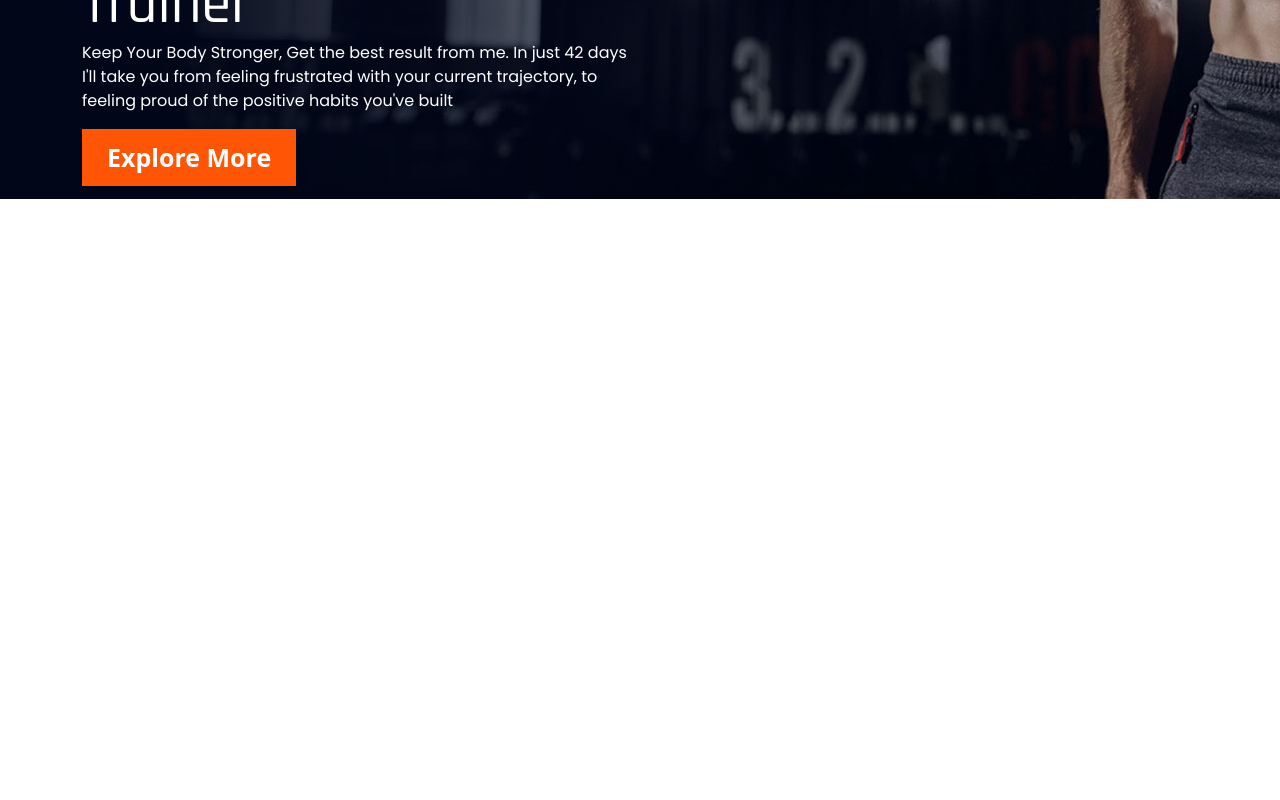
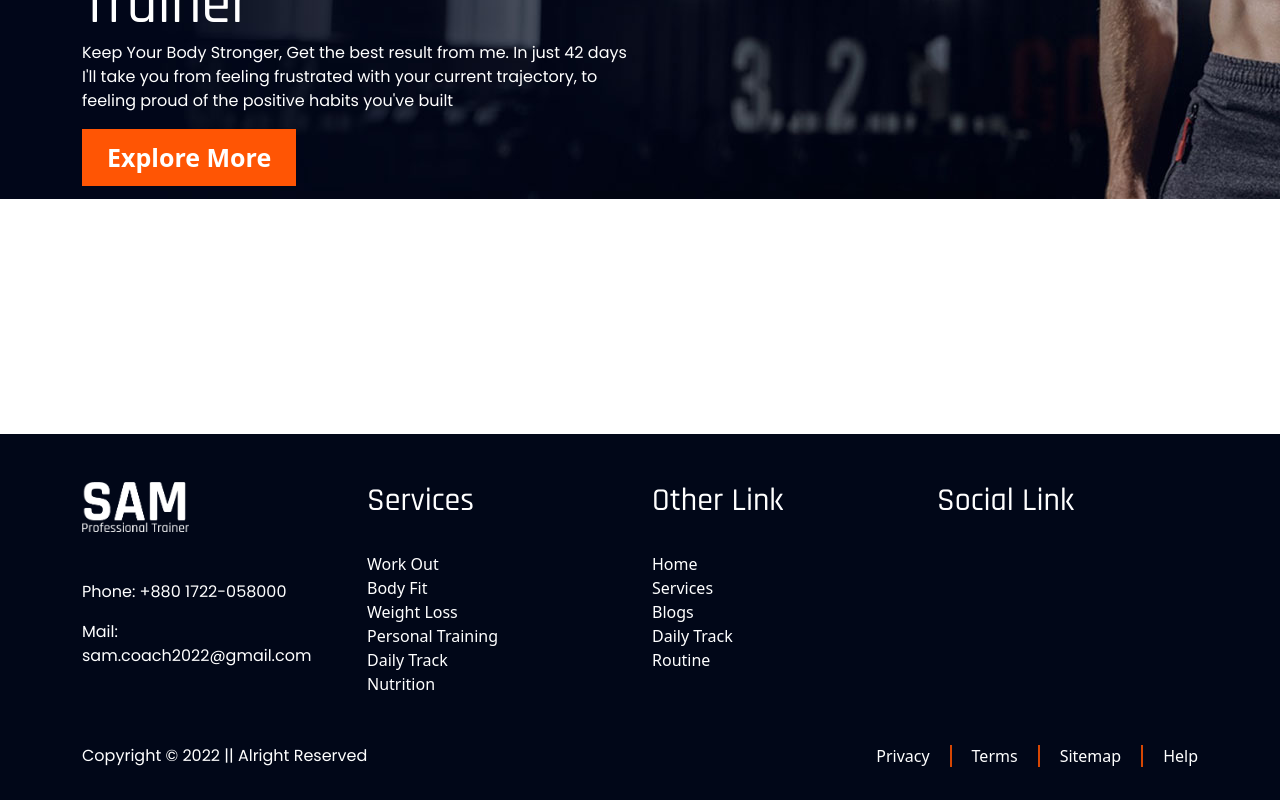
Before and after one commit to SamiulxHasanx07/gym-trainer-react-app-with-auth, a React (Create React App) app: page / in a window 1280 px wide. Shown: the part 682-1482 px from the top of the page. Before the commit the page ends 1116 px from the top, so only its background shows below. Built offline with nearby package versions, Linux system fonts and the light colour scheme.

Commit message:
footer done icons left

```diff
--- a/package.json
+++ b/package.json
@@ -3,6 +3,9 @@
   "version": "0.1.0",
   "private": true,
   "dependencies": {
+    "@fortawesome/fontawesome-svg-core": "^6.1.1",
+    "@fortawesome/free-solid-svg-icons": "^6.1.1",
+    "@fortawesome/react-fontawesome": "^0.1.18",
     "@testing-library/jest-dom": "^5.16.4",
     "@testing-library/react": "^13.1.1",
     "@testing-library/user-event": "^13.5.0",
--- a/src/App.css
+++ b/src/App.css
@@ -31,3 +31,7 @@ p{
 .custom-btn:hover{
   background-color: #d64603;
 }
+
+footer{
+  background-color: var(--black-color);
+}
--- a/src/App.js
+++ b/src/App.js
@@ -6,12 +6,14 @@ import Blogs from './Pages/Blogs/Blogs';
 import Checkout from './Pages/Cheakout/Checkout';
 import Home from './Pages/Home/Home/Home';
 import NotFound from './Pages/NotFound/NotFound';
+import Footer from './Pages/Shared/Footer/Footer';
 import Header from './Pages/Shared/Header/Header';
 
 function App() {
   return (
     <div className="App">
       <Header></Header>
+
       <Routes>
         <Route path='/' element={<Home></Home>}></Route>
         <Route path='/home' element={<Home></Home>}></Route>
@@ -21,6 +23,8 @@ function App() {
         <Route path='/signup' element={<Signup></Signup>}></Route>
         <Route path='*' element={<NotFound></NotFound>}></Route>
       </Routes>
+
+      <Footer></Footer>
     </div>
   );
 }
--- a/src/Pages/Home/Banner/Banner.css
+++ b/src/Pages/Home/Banner/Banner.css
@@ -1,6 +1,7 @@
 .banner-section{
     min-height: 800px;
     background-repeat: no-repeat;
+    overflow: hidden;
 }
 
 
--- a/src/Pages/Home/Banner/Banner.js
+++ b/src/Pages/Home/Banner/Banner.js
@@ -1,5 +1,5 @@
 import React from 'react';
-import { Button, Col, Container, Row } from 'react-bootstrap';
+import { Col, Container, Row } from 'react-bootstrap';
 import hero from '../../../images/banner/hero-1.jpg';
 import './Banner.css';
 const Banner = () => {
--- /dev/null
+++ b/src/Pages/Shared/Footer/Footer.css
@@ -0,0 +1,21 @@
+footer .links a{
+    color:#fff;
+    text-decoration: none;
+    margin-left: 20px;
+    border-left: 2px solid #d64603;
+    padding-left: 20px;
+}
+
+footer .links a:first-child{
+    margin-left: 0;
+    border: none;
+}
+
+.footer-sec-text a{
+    text-decoration: none;
+    color: #fff;
+}
+.footer-sec-text a:hover{
+    color: #d64603;
+    cursor: pointer;
+}
--- a/src/Pages/Shared/Footer/Footer.js
+++ b/src/Pages/Shared/Footer/Footer.js
@@ -1,10 +1,68 @@
 import React from 'react';
+import { Col, Container, Row } from 'react-bootstrap';
+import { Link } from 'react-router-dom';
+import './Footer.css';
+import logo from '../../../images/logo-white.png';
 
 const Footer = () => {
     return (
-        <div>
-            <h2>Footer</h2>
-        </div>
+        <footer className='pt-5 pb-3 text-white'>
+            <Container>
+                <Row>
+                    <Col sm='12' md="12" lg="3">
+                        <img className='mb-5' style={{ height: '50px' }} src={logo} alt="" />
+                        <p>Phone: +880 1722-058000</p>
+                        <p>Mail: sam.coach2022@gmail.com</p>
+
+                    </Col>
+                    <Col sm='12' md="12" lg="3">
+                        <h2 className='pb-4'>Services</h2>
+
+                        <div className='footer-sec-text'>
+                            <Link to='' className='m-0 d-block'>Work Out</Link>
+                            <Link to='' className='m-0 d-block'>Body Fit</Link>
+                            <Link to='' className='m-0 d-block'>Weight Loss</Link>
+                            <Link to='' className='m-0 d-block'>Personal Training</Link>
+                            <Link to='' className='m-0 d-block'>Daily Track</Link>
+                            <Link to='' className='m-0 d-block'>Nutrition</Link>
+                        </div>
+                    </Col>
+                    <Col sm='12' md="12" lg="3">
+                        <h2 className='pb-4'>Other Link</h2>
+
+                        <div className='footer-sec-text'>
+                            <Link to='' className='m-0 d-block'>Home</Link>
+                            <Link to='' className='m-0 d-block'>Services</Link>
+                            <Link to='' className='m-0 d-block'>Blogs</Link>
+                            <Link to='' className='m-0 d-block'>Daily Track</Link>
+                            <Link to='' className='m-0 d-block'>Routine</Link>
+                        </div>
+                    </Col>
+                    <Col sm='12' md="12" lg="3">
+                        <h2 className='pb-4'>Social Link</h2>
+                        <Link to=''>
+                            <div className='social-link'>
+                            </div>
+                        </Link>
+                        <Link to=''>
+                            <div className='social-link'>
+                            </div>
+                        </Link>
+                    </Col>
+                </Row>
+                <div className='d-flex justify-content-between mt-5'>
+                    <div>
+                        <p>Copyright &copy; 2022 || Alright Reserved</p>
+                    </div>
+                    <div className='links'>
+                        <Link to=''>Privacy</Link>
+                        <Link to=''>Terms</Link>
+                        <Link to=''>Sitemap</Link>
+                        <Link to=''>Help</Link>
+                    </div>
+                </div>
+            </Container>
+        </footer>
     );
 };
 
```
Also changed, not shown: 1 other file (tests, documents, lock files or other folders).
